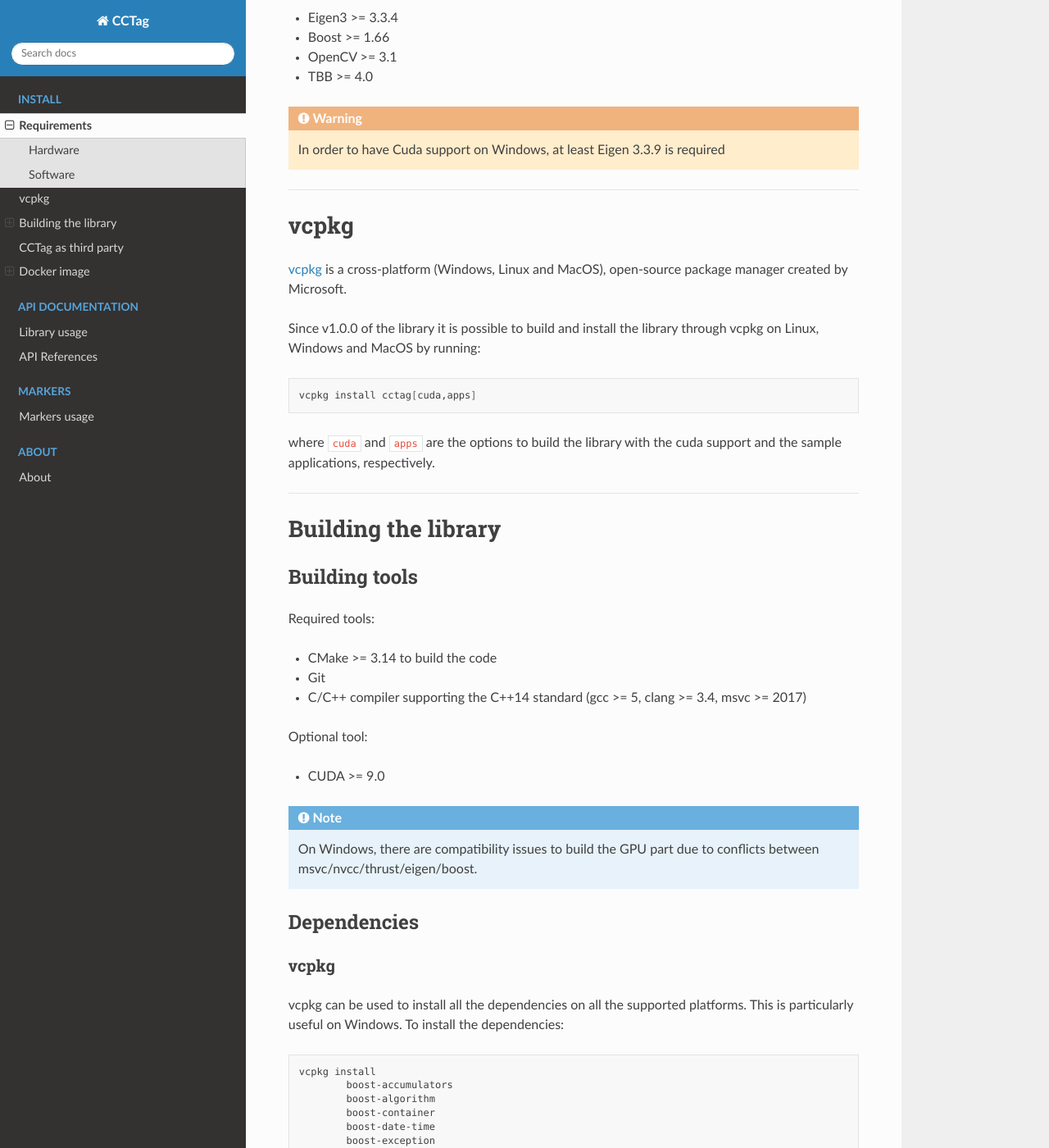
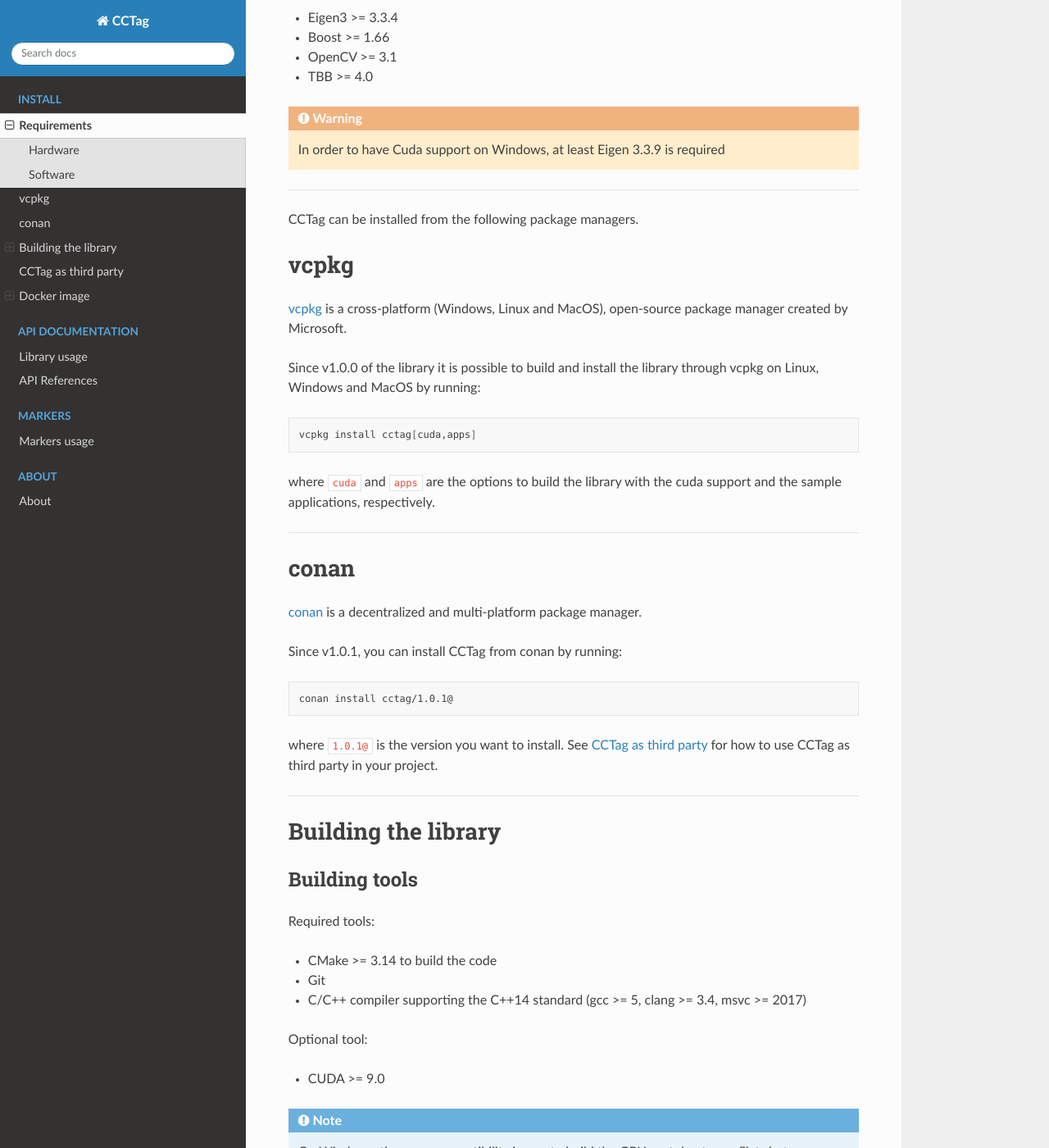
Before and after one commit to alicevision/CCTag, a Sphinx documentation site: the page built from doc/sphinx/source/install/install.rst, in a window 1280 px wide and 1400 px high, scrolled down 701 px. Shown: the whole window at 82% size. Built offline with Sphinx 7.4.7 and the Read the Docs theme 2.0.0, drawn with Linux system fonts in a browser that asks for light colours; pages that are not in the unit, such as notebooks, are missing from menus; some of the changed text lies outside the part shown.

Commit message:
[doc] add conan documentation

```diff
--- a/doc/sphinx/source/install/install.rst
+++ b/doc/sphinx/source/install/install.rst
@@ -47,6 +47,7 @@
 
 ------------
 
+CCTag can be installed from the following package managers.
 
 vcpkg
 =====
@@ -60,6 +61,22 @@
   vcpkg install cctag[cuda,apps]
 
 where :code:`cuda` and :code:`apps` are the options to build the library with the cuda support and the sample applications, respectively.
+
+------------
+
+
+conan
+=====
+
+`conan <https://conan.io/>`_ is a decentralized and multi-platform package manager.
+
+Since v1.0.1, you can install CCTag from conan by running:
+
+.. code:: shell
+
+  conan install cctag/1.0.1@
+
+where :code:`1.0.1@` is the version you want to install. See :ref:`CCTag as third party` for how to use CCTag as third party in your project.
 
 ------------
 
@@ -214,7 +231,7 @@
 
 ------------
 
-
+.. _how-to-use:
 CCTag as third party
 ====================
 
@@ -241,6 +258,26 @@
 
     cmake .. -DCCTag_DIR=$CCTAG_INSTALL/lib/cmake/CCTag/
 
+If you are using conan for your project then you need to add cctag to your :code:`conanfile.txt`:
+
+.. code::
+
+    [requires]
+    cctag/1.0.1
+
+    [generators]
+    CMakeToolchain
+    CMakeDeps
+
+and when building you may need to follow these steps:
+
+.. code:: shell
+
+    mkdir build
+    cd build
+    conan install .. -s build_type=Release
+    cmake .. -DCMAKE_TOOLCHAIN_FILE=conan_toolchain.cmake -DCMAKE_BUILD_TYPE=Release
+    cmake --build . --config Release
 
 ------------
 
```
